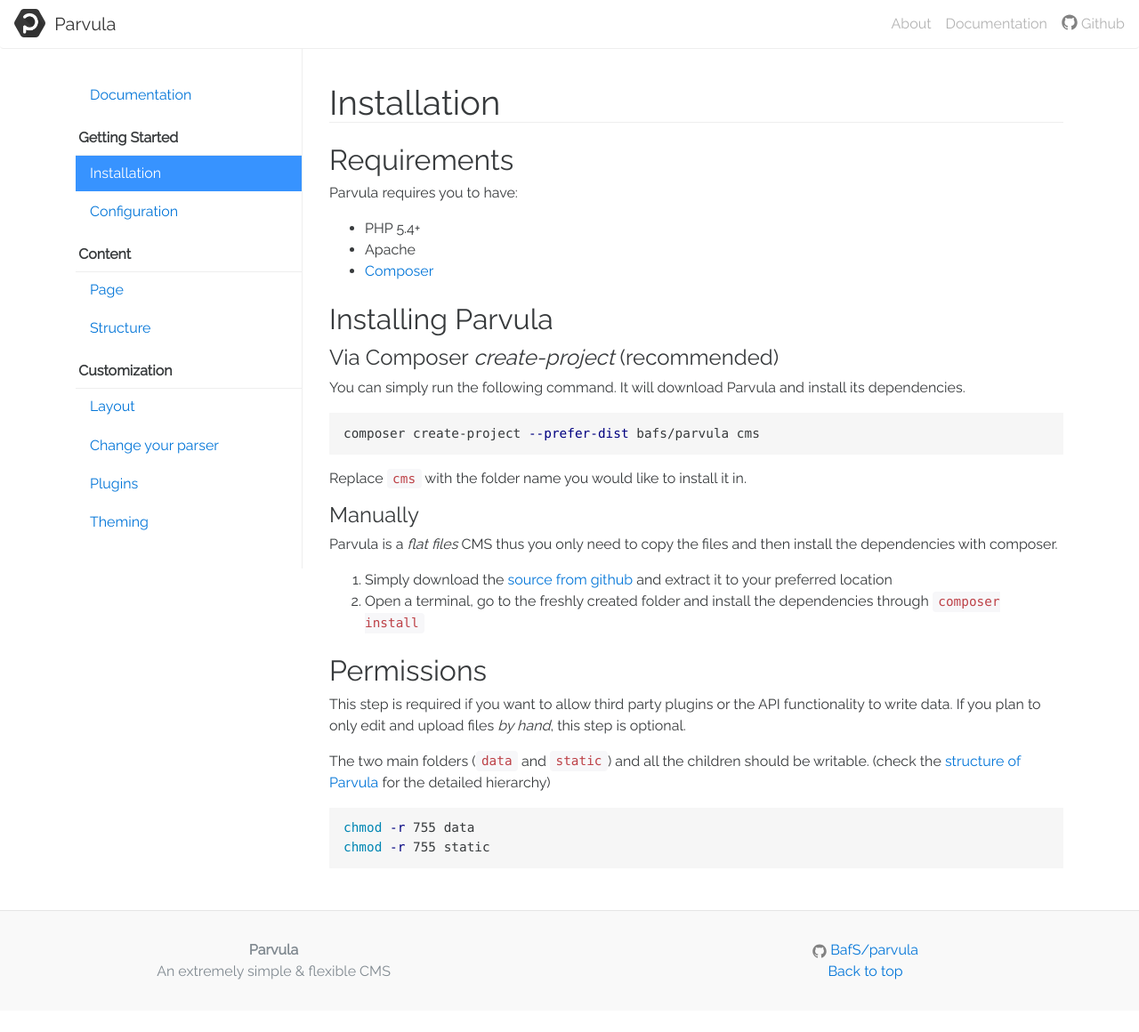
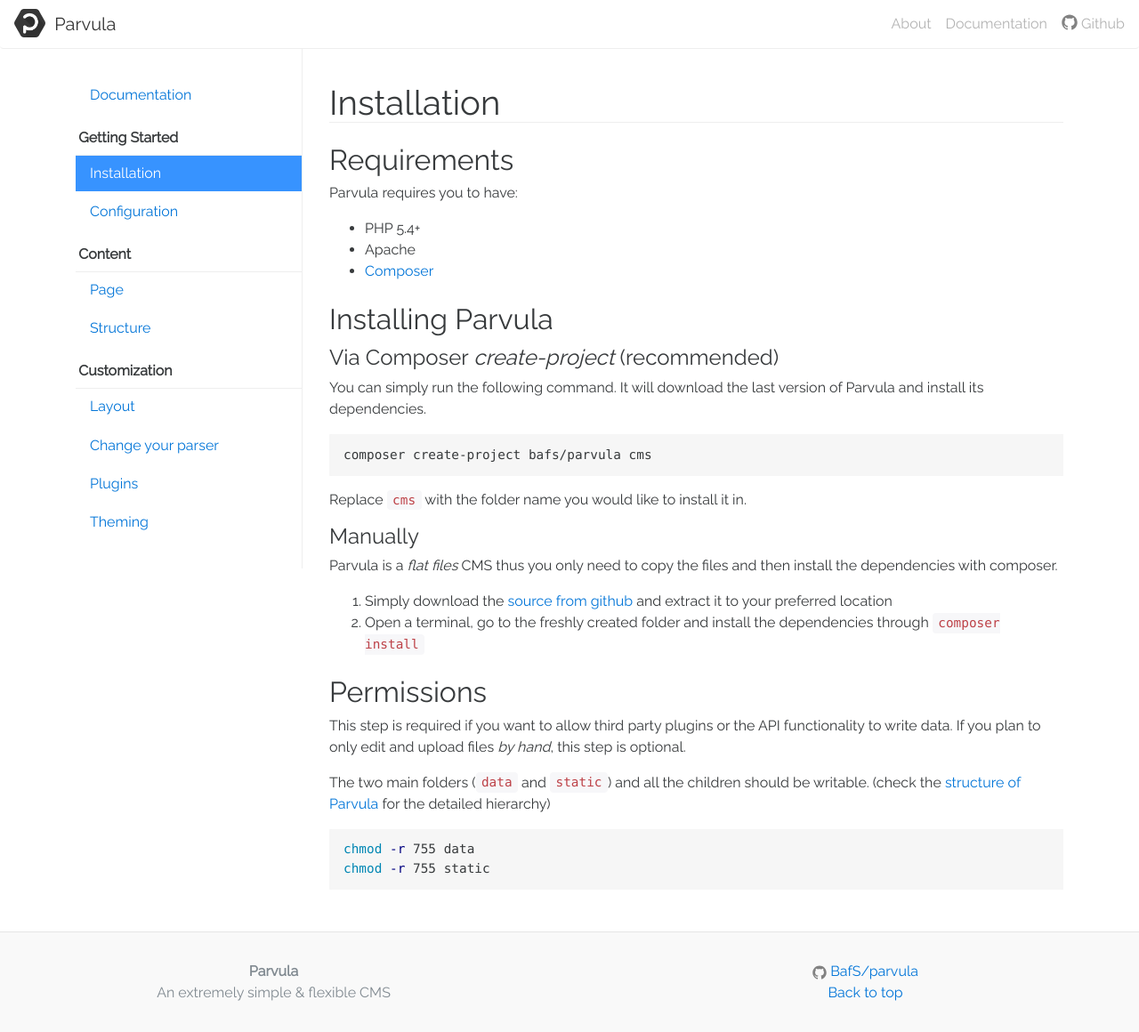
Before and after one commit to ParvulaCMS/parvula, a Jekyll site: the page built from docs/getting-started/installation.md, in a window 1280 px wide. Shown: the whole page at 89% size. Built offline with Jekyll 4.4.1, drawn with Linux system fonts in a browser that asks for light colours; before the commit the page ends 1136 px from its top, so only the background shows below that.

Commit message:
Remove `--prefer-dist` option

````diff
--- a/docs/getting-started/installation.md
+++ b/docs/getting-started/installation.md
@@ -17,10 +17,10 @@ Parvula requires you to have:
 
 ## Via Composer *create-project* (recommended)
 
-You can simply run the following command. It will download Parvula and install its dependencies.
+You can simply run the following command. It will download the last version of Parvula and install its dependencies.
 
 ```bash
-composer create-project --prefer-dist bafs/parvula cms
+composer create-project bafs/parvula cms
 ```
 
 Replace `cms` with the folder name you would like to install it in.
````
